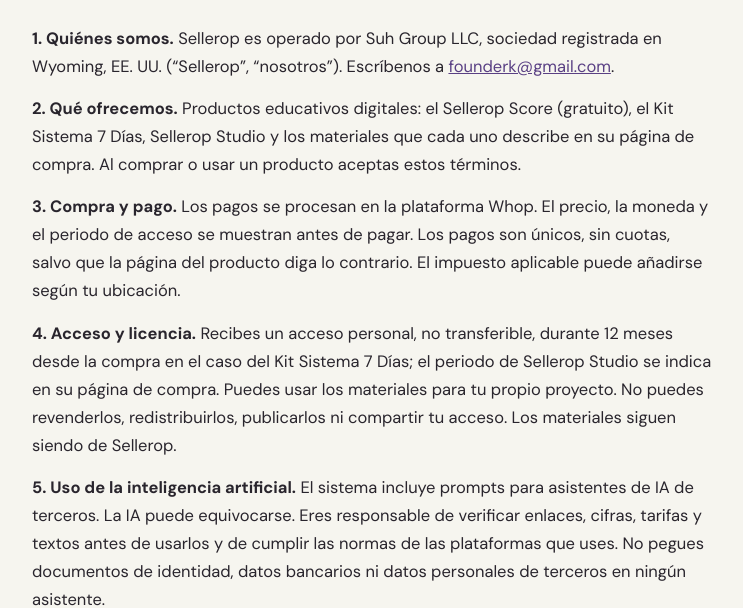
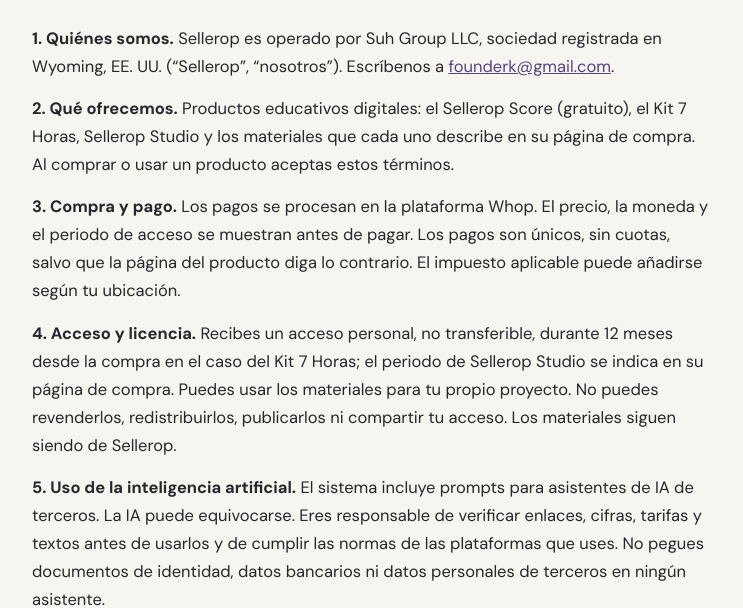
Before and after one commit to sellerop/sellerop.github.io, a plain HTML site: page terminos.html in a window 1280 px wide. Shown: the part 195-803 px from the top of the page, without its empty margins (268-1011 px from the left). Drawn offline with nearby package versions, Linux system fonts and the light colour scheme.

Commit message:
Términos y reembolsos: Kit 7 Horas

```diff
--- a/terminos.html
+++ b/terminos.html
@@ -29,9 +29,9 @@ footer nav a{display:inline-block;padding-block:8px}
 <p class="date">Última actualización: 1 de noviembre de 2026</p>
 
 <p><b>1. Quiénes somos.</b> Sellerop es operado por Suh Group LLC, sociedad registrada en Wyoming, EE. UU. (“Sellerop”, “nosotros”). Escríbenos a <a href="mailto:founderk@gmail.com">founderk@gmail.com</a>.</p>
-<p><b>2. Qué ofrecemos.</b> Productos educativos digitales: el Sellerop Score (gratuito), el Kit Sistema 7 Días, Sellerop Studio y los materiales que cada uno describe en su página de compra. Al comprar o usar un producto aceptas estos términos.</p>
+<p><b>2. Qué ofrecemos.</b> Productos educativos digitales: el Sellerop Score (gratuito), el Kit 7 Horas, Sellerop Studio y los materiales que cada uno describe en su página de compra. Al comprar o usar un producto aceptas estos términos.</p>
 <p><b>3. Compra y pago.</b> Los pagos se procesan en la plataforma Whop. El precio, la moneda y el periodo de acceso se muestran antes de pagar. Los pagos son únicos, sin cuotas, salvo que la página del producto diga lo contrario. El impuesto aplicable puede añadirse según tu ubicación.</p>
-<p><b>4. Acceso y licencia.</b> Recibes un acceso personal, no transferible, durante 12 meses desde la compra en el caso del Kit Sistema 7 Días; el periodo de Sellerop Studio se indica en su página de compra. Puedes usar los materiales para tu propio proyecto. No puedes revenderlos, redistribuirlos, publicarlos ni compartir tu acceso. Los materiales siguen siendo de Sellerop.</p>
+<p><b>4. Acceso y licencia.</b> Recibes un acceso personal, no transferible, durante 12 meses desde la compra en el caso del Kit 7 Horas; el periodo de Sellerop Studio se indica en su página de compra. Puedes usar los materiales para tu propio proyecto. No puedes revenderlos, redistribuirlos, publicarlos ni compartir tu acceso. Los materiales siguen siendo de Sellerop.</p>
 <p><b>5. Uso de la inteligencia artificial.</b> El sistema incluye prompts para asistentes de IA de terceros. La IA puede equivocarse. Eres responsable de verificar enlaces, cifras, tarifas y textos antes de usarlos y de cumplir las normas de las plataformas que uses. No pegues documentos de identidad, datos bancarios ni datos personales de terceros en ningún asistente.</p>
 <p><b>6. Sin promesas de resultados.</b> Sellerop es material educativo. No garantizamos ventas, ingresos, clientes ni ningún resultado económico. Los resultados dependen de tu esfuerzo, tu público, tu producto y tu situación. Los ejemplos son ilustrativos y usan datos inventados.</p>
 <p><b>7. No es asesoría profesional.</b> Lo que se dice sobre impuestos, leyes, finanzas o salud es información general, no asesoría. Consulta a un profesional de tu país.</p>
```
Also changed, not shown: reembolsos.html (+2 -2 lines).
